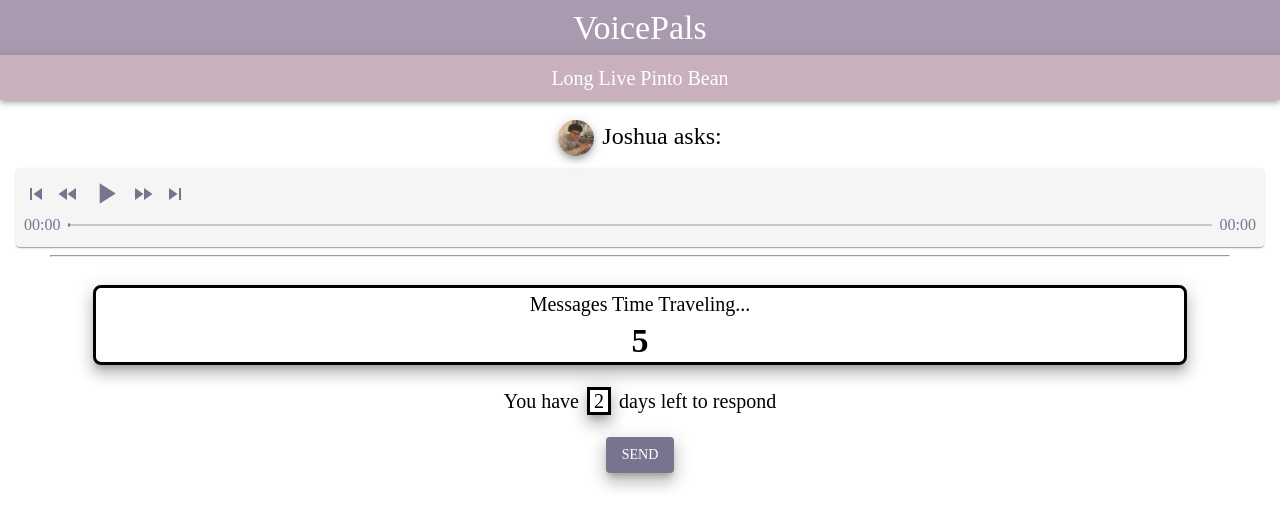
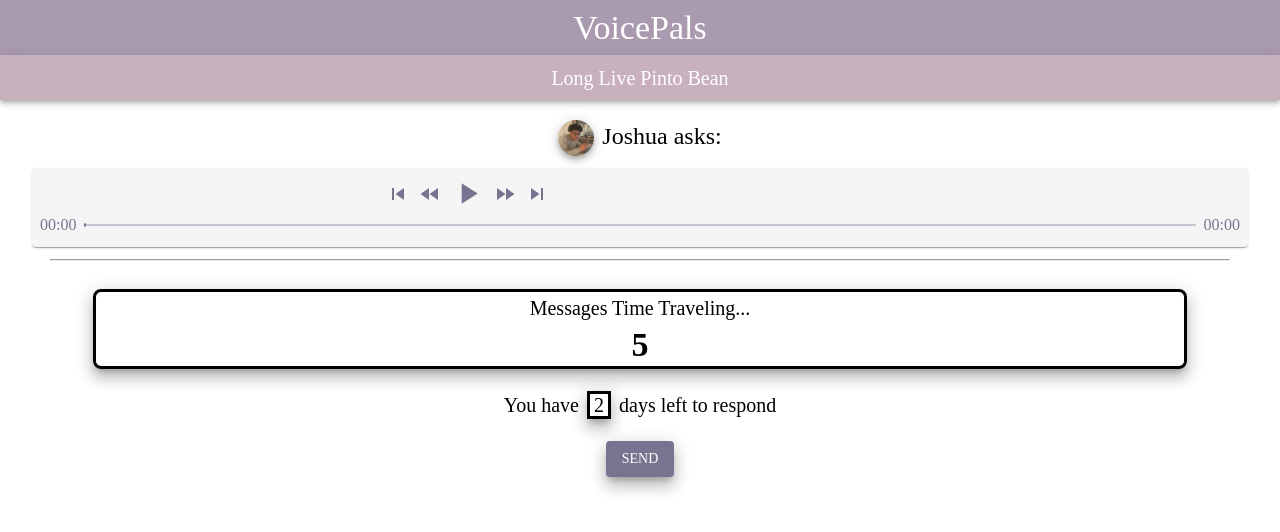
Before and after one commit to daniel-moon32/VoicePals, a React (Create React App) app: page / in a window 1280 px wide. Shown: the top 532 px of the page. Built offline with nearby package versions, Linux system fonts and the light colour scheme.

Commit message:
Centered

```diff
--- a/src/components/Player.jsx
+++ b/src/components/Player.jsx
@@ -31,8 +31,9 @@ import winning from '../music/Winning - NEFFEX.mp3';
 // #region -------- Styled Components -----------------------------------------
 const CustomPaper = styled(Paper)(({ theme }) => ({
   backgroundColor: '#F5F5F5',
-  marginLeft: theme.spacing(2),
-  marginRight: theme.spacing(2),
+  marginLeft: theme.spacing(4),
+  marginRight: theme.spacing(4),
+  marginBottom: theme.spacing(1.5),
   padding: theme.spacing(1),
 }));
 
@@ -149,7 +150,7 @@ export default function Player() {
     <>
       <audio src={currentSong} ref={audioPlayer} muted={mute} />
       <CustomPaper>
-        <Box sx={{ display: 'flex', justifyContent: 'space-between' }}>
+        <Box sx={{ display: 'flex', justifyContent: 'space-evenly' }}>
           {/* <Stack
             direction="row"
             spacing={1}
@@ -175,7 +176,6 @@ export default function Player() {
             spacing={1}
             sx={{
               display: 'flex',
-              width: '40%',
               alignItems: 'center',
             }}
           >
```
